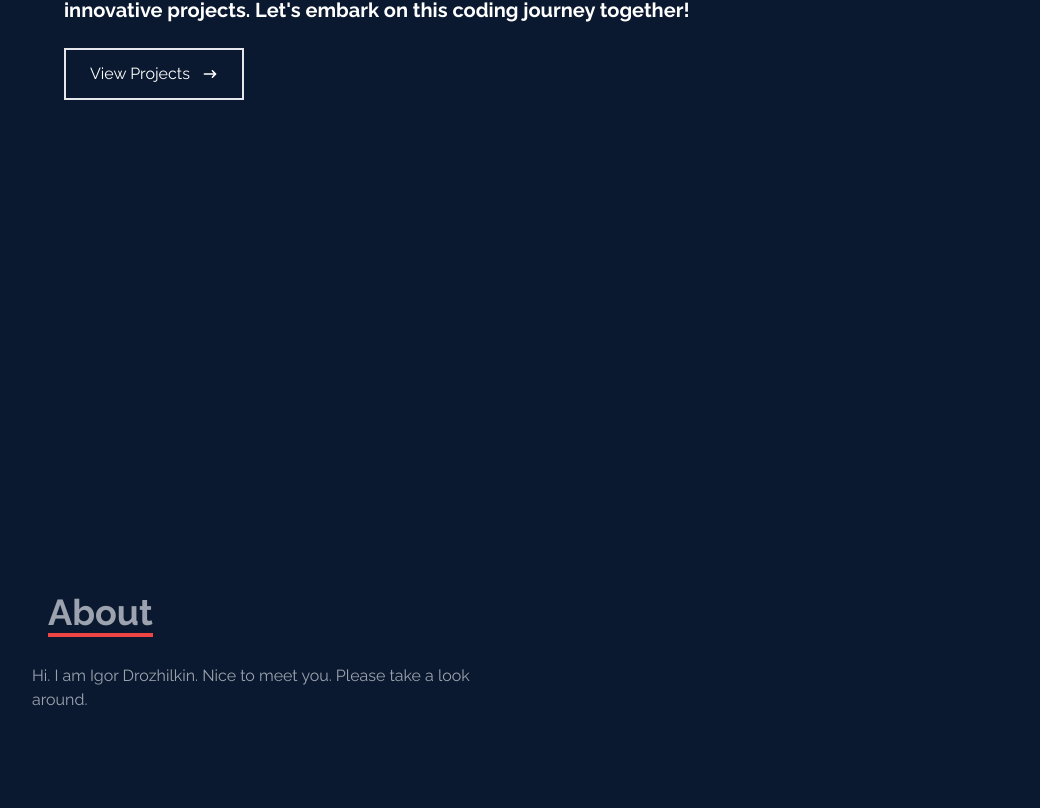
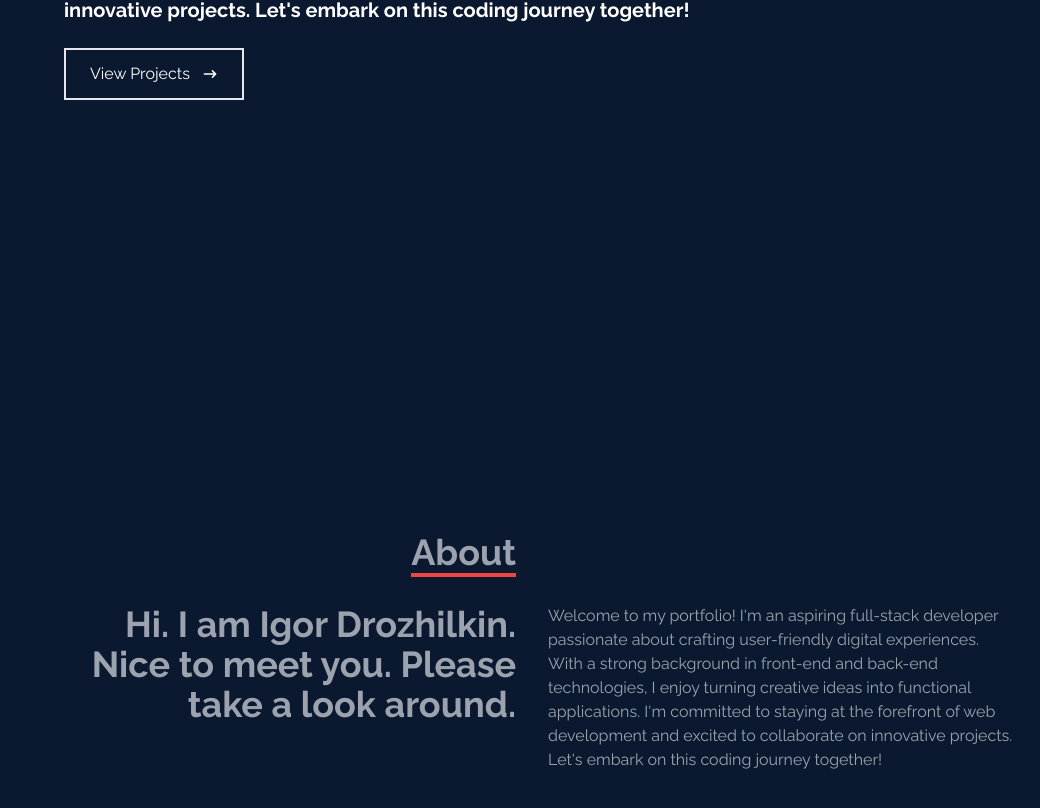
Before and after one commit to igd93/portfolio, a React (Vite) app: page / in a window 1280 px wide. Shown: the part 548-1356 px from the top of the page, without its empty margins (108-1148 px from the left). Built offline with nearby package versions, Linux system fonts and the light colour scheme.

Commit message:
fixed about section

```diff
--- a/src/components/About.jsx
+++ b/src/components/About.jsx
@@ -5,20 +5,31 @@ const About = () => {
     <div name="about" className="w-full h-screen bg-[#0a192f] text-gray-400">
       <div className="flex flex-col justify-center items-center w-full h-full">
         <div className="max-w-[1000px] w-full grid grid-cols-2 gap-8">
-          <div className="sm:text-left pb-8 pl-4">
+          <div className="sm:text-right pb-8 pl-4">
             <p className="text-4xl font-bold inline border-b-4 border-red-500">
               About
             </p>
           </div>
           <div></div>
+        </div>
+        <div className="max-w-[1000px] w-full grid sm:grid-cols-2 gap-8 px-4">
+          <div className="sm:text-right text-4xl font-bold">
+            <p>
+              Hi. I am Igor Drozhilkin. Nice to meet you. Please take a look
+              around.
+            </p>
           </div>
-          <div className="max-w-[1000px] w-full grid grid-cols-2 gap-8">
-            <div>
-              <p>
-                Hi. I am Igor Drozhilkin. Nice to meet you. Please take a look
-                around.
-              </p>
-            </div>
+          <div>
+            <p>
+              Welcome to my portfolio! I'm an aspiring full-stack developer
+              passionate about crafting user-friendly digital experiences. With
+              a strong background in front-end and back-end technologies, I
+              enjoy turning creative ideas into functional applications. I'm
+              committed to staying at the forefront of web development and
+              excited to collaborate on innovative projects. Let's embark on
+              this coding journey together!
+            </p>
+          </div>
         </div>
       </div>
     </div>
```
